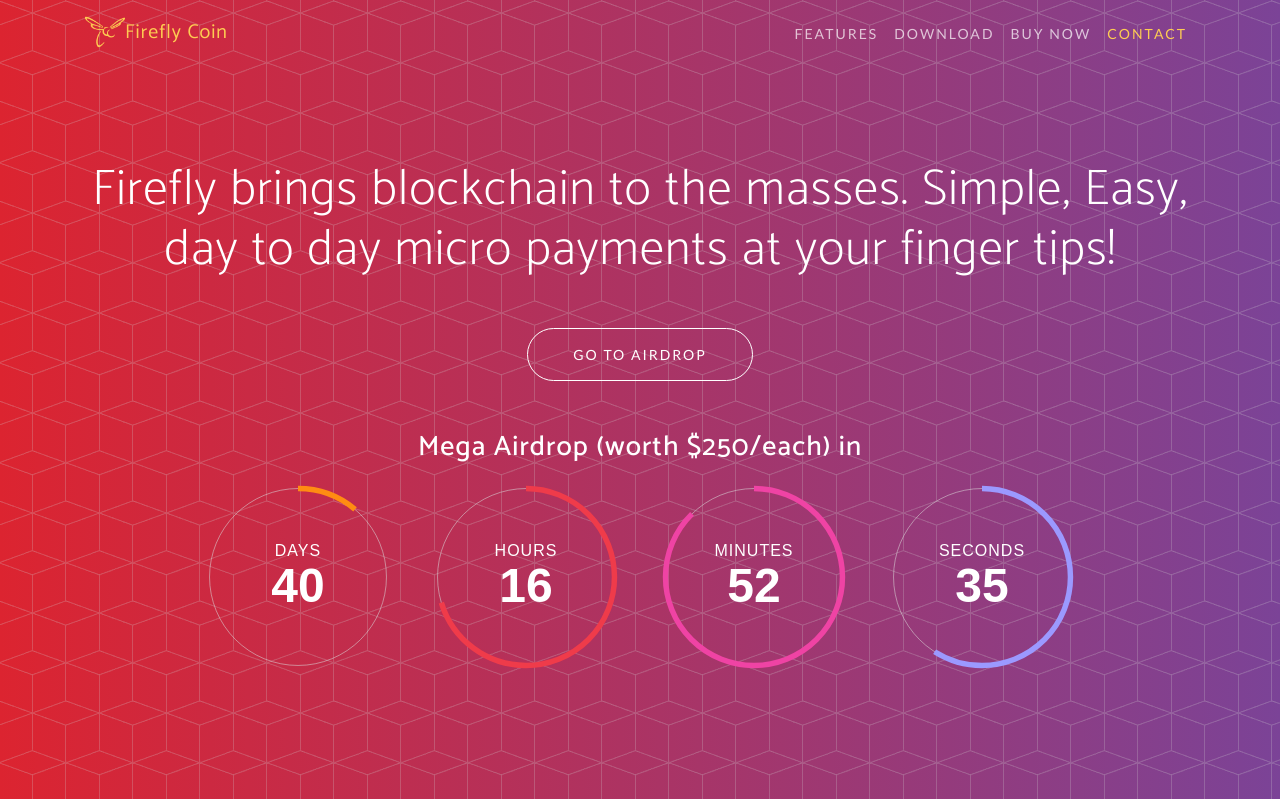
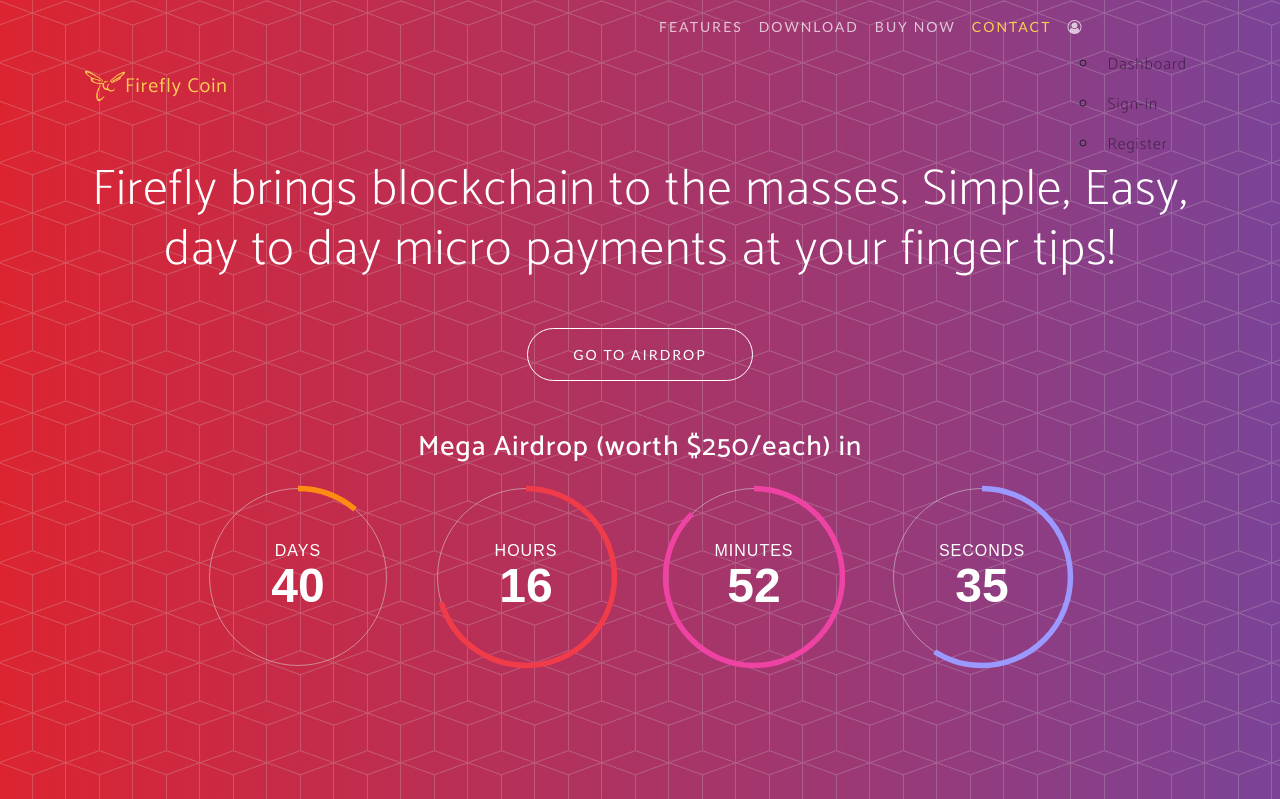
Before and after one commit to sandy912/Airdrop, a CodeIgniter app: page /Airdrop/ in a window 1280 px wide. Shown: the top 799 px of the page. Run offline with CodeIgniter, Linux system fonts and the light colour scheme; some libraries are stand-ins or nearby versions; some web fonts are replaced.

Commit message:
Added submenu

```diff
--- a/application/views/Main.php
+++ b/application/views/Main.php
@@ -1,7 +1,7 @@
 <?php $this->load->view('header'); ?>
 <nav class="navbar navbar-expand-lg navbar-light fixed-top" id="mainNav">
       <div class="container">
-        <a class="navbar-brand js-scroll-trigger" href="#page-top"><img alt="brand" src="<?php echo base_url(); ?>/img/fireflycoin.png" />Firefly Coin</a>
+        <a class="navbar-brand js-scroll-trigger" href="/#page-top"><img alt="brand" src="<?php echo base_url(); ?>/img/fireflycoin.png" />Firefly Coin</a>
         <button class="navbar-toggler navbar-toggler-right" type="button" data-toggle="collapse" data-target="#navbarResponsive" aria-controls="navbarResponsive" aria-expanded="false" aria-label="Toggle navigation">
           <i class="fa fa-bars"></i>
         </button>
@@ -18,6 +18,14 @@
             </li>
             <li class="nav-item">
               <a class="nav-link js-scroll-trigger" href="#contact">Contact</a>
+            </li>
+            <li class="nav-item">
+              <a class="nav-link" href="#"><i class="fa fa-user-circle-o"></i></a>
+              <ul class="submenu">
+                <li class="nav-item"><a class="nav-link" href="/user/user-profile">Dashboard</a></li>
+                <li class="nav-item"><a class="nav-link" href="/user/sign-in">Sign-in</a></li>
+                <li class="nav-item"><a class="nav-link" href="/user/register">Register</a></li>
+              </ul>
             </li>
           </ul>
         </div>
```
